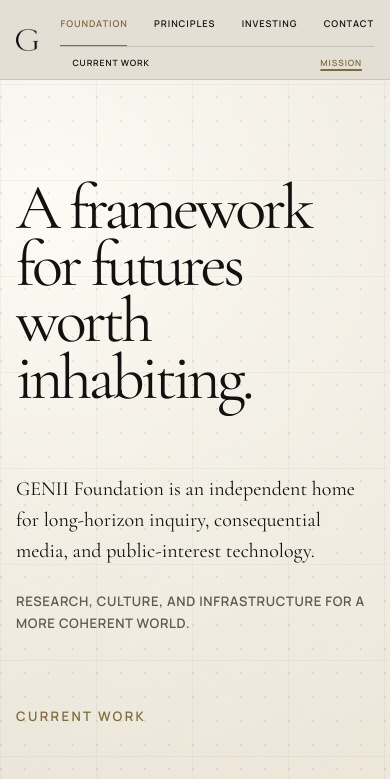
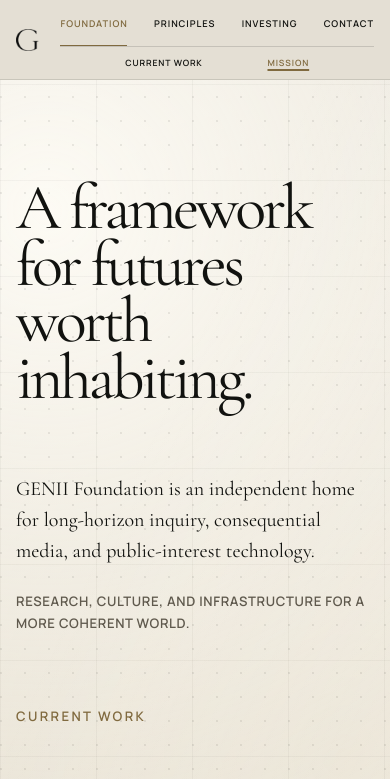
Before and after one commit to genii-foundation/genii-foundation-site, a Next.js app: page / in a window 390 px wide. Shown: the top 779 px of the page. Built offline with nearby package versions, Linux system fonts and the light colour scheme.

Commit message:
fix: evenly space mobile section links

```diff
--- a/app/globals.css
+++ b/app/globals.css
@@ -1867,8 +1867,8 @@
   }
 
   header.unified-header .section-navigation {
-    justify-content: space-between;
-    padding-inline: clamp(0.75rem, 3vw, 1rem);
+    gap: 0;
+    justify-content: space-evenly;
   }
 
   header.unified-header .section-navigation-dot {
@@ -2015,7 +2015,7 @@
   }
 
   .site-header .section-navigation {
-    gap: 0.55rem;
+    gap: 0;
   }
 
   /* Use the entire track when the labels fit. If they overflow, flexbox falls
@@ -2038,7 +2038,7 @@
      as the same two-tier structure as the wide one. */
   .site-header .section-navigation {
     border-top: 1px solid rgba(41, 42, 37, 0.16);
-    justify-content: space-between;
+    justify-content: space-evenly;
   }
 
   .site-header nav {
```
